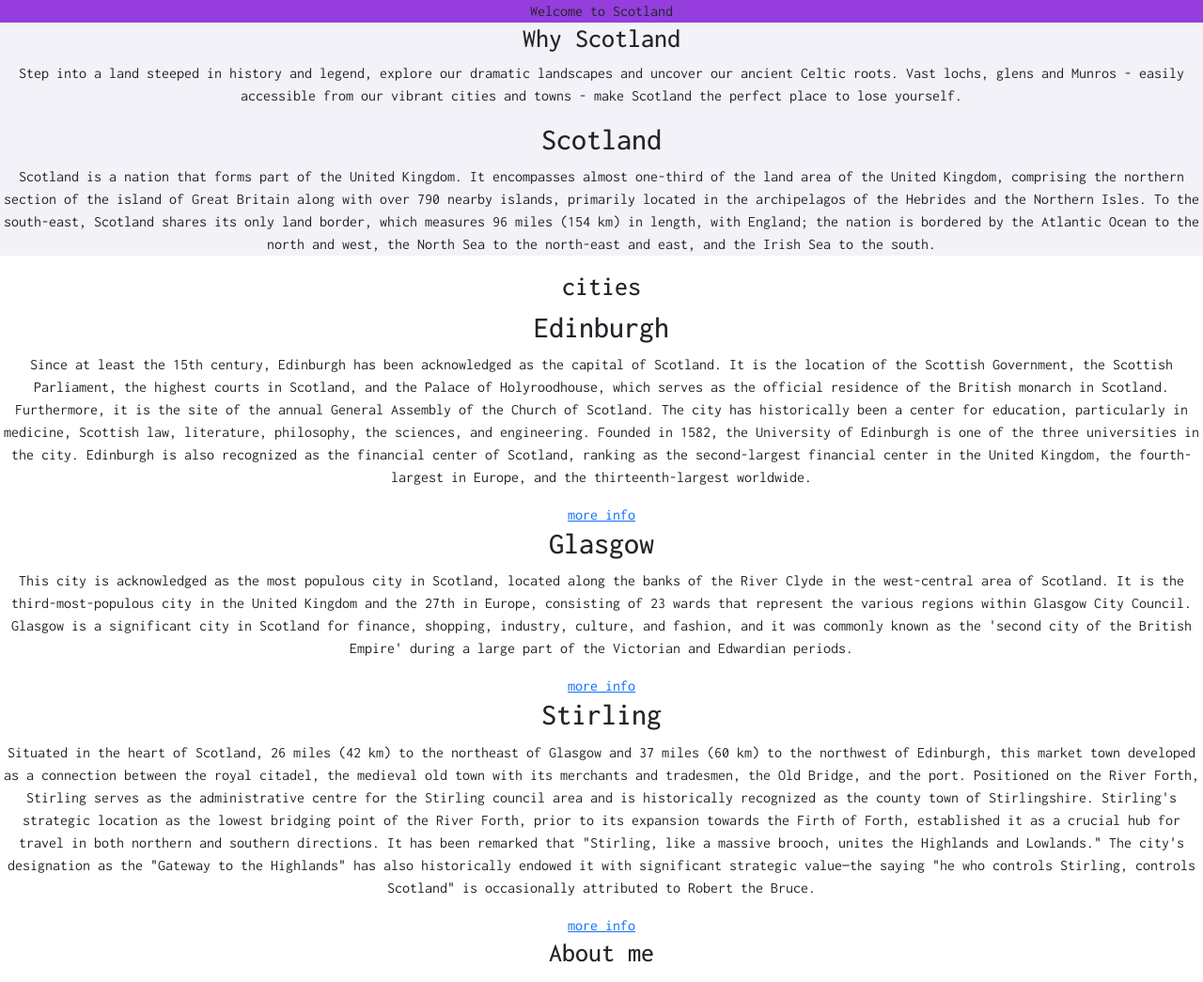
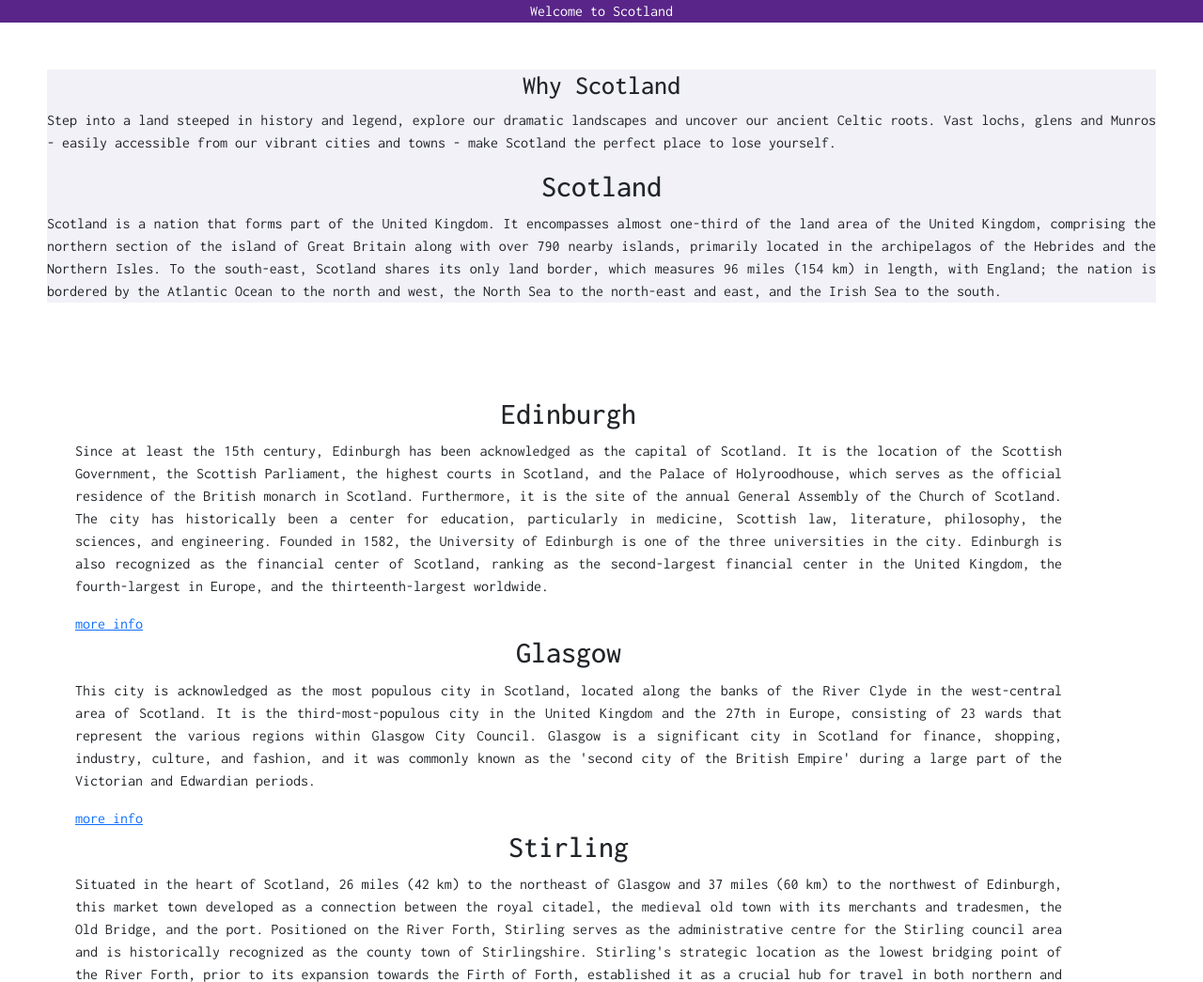
Before and after one commit to kcodes57/Welcome-to-Scotland, a plain HTML site: page index.html in a window 1280 px wide. Shown: the top 1045 px of the page at 94% size. Drawn offline with nearby package versions, Linux system fonts and the light colour scheme; a web font is replaced by a local one.

Commit message:
styled the website

```diff
--- a/index.html
+++ b/index.html
@@ -21,31 +21,28 @@
     <main>
         <section>
             <div class="info">
-            <h3>Why Scotland</h3>
+            <h3 class="title">Why Scotland</h3>
             <p>Step into a land steeped in history and legend, explore our dramatic landscapes and uncover our ancient Celtic roots. Vast lochs, glens and Munros - easily accessible from our vibrant cities and towns - make Scotland the perfect place to lose yourself.</p>
-            <h2>Scotland</h2>
+            <h2 class="title">Scotland</h2>
             <p>Scotland is a nation that forms part of the United Kingdom. It encompasses almost one-third of the land area of the United Kingdom, comprising the northern section of the island of Great Britain along with over 790 nearby islands, primarily located in the archipelagos of the Hebrides and the Northern Isles. To the south-east, Scotland shares its only land border, which measures 96 miles (154 km) in length, with England; the nation is bordered by the Atlantic Ocean to the north and west, the North Sea to the north-east and east, and the Irish Sea to the south.</p>
             </div>
         </section>
         <section >
             <div class="cities">
-            <h3>cities</h3>
-            <h2>Edinburgh</h2>
+
+
+            <h2 class="title">Edinburgh</h2>
             <p>Since at least the 15th century, Edinburgh has been acknowledged as the capital of Scotland. It is the location of the Scottish Government, the Scottish Parliament, the highest courts in Scotland, and the Palace of Holyroodhouse, which serves as the official residence of the British monarch in Scotland. Furthermore, it is the site of the annual General Assembly of the Church of Scotland. The city has historically been a center for education, particularly in medicine, Scottish law, literature, philosophy, the sciences, and engineering. Founded in 1582, the University of Edinburgh is one of the three universities in the city. Edinburgh is also recognized as the financial center of Scotland, ranking as the second-largest financial center in the United Kingdom, the fourth-largest in Europe, and the thirteenth-largest worldwide.</p>
             <a href="edinburgh.html"> more info </a>
-            <h2>Glasgow</h2>
+            <h2 class="title">Glasgow</h2>
             <p>This city is acknowledged as the most populous city in Scotland, located along the banks of the River Clyde in the west-central area of Scotland. It is the third-most-populous city in the United Kingdom and the 27th in Europe, consisting of 23 wards that represent the various regions within Glasgow City Council. Glasgow is a significant city in Scotland for finance, shopping, industry, culture, and fashion, and it was commonly known as the 'second city of the British Empire' during a large part of the Victorian and Edwardian periods.</p>
             <a href="glasgow.html"> more info </a>
-            <h2>Stirling</h2>
+            <h2 class="title">Stirling</h2>
             <p>Situated in the heart of Scotland, 26 miles (42 km) to the northeast of Glasgow and 37 miles (60 km) to the northwest of Edinburgh, this market town developed as a connection between the royal citadel, the medieval old town with its merchants and tradesmen, the Old Bridge, and the port. Positioned on the River Forth, Stirling serves as the administrative centre for the Stirling council area and is historically recognized as the county town of Stirlingshire. Stirling's strategic location as the lowest bridging point of the River Forth, prior to its expansion towards the Firth of Forth, established it as a crucial hub for travel in both northern and southern directions. It has been remarked that "Stirling, like a massive brooch, unites the Highlands and Lowlands." The city's designation as the "Gateway to the Highlands" has also historically endowed it with significant strategic value—the saying "he who controls Stirling, controls Scotland" is occasionally attributed to Robert the Bruce.</p>
             <a href="stirling.html"> more info </a>
        </div> </section>
 
     </main>
-    <footer>
-        <div class="about">
-            <h3>About me</h3>
-        </div>
-    </footer>
+
 </body>
 </html>
--- a/src/style.css
+++ b/src/style.css
@@ -7,8 +7,24 @@ body{
 
 }
 header{
-    background-color: #953ddd
+    color: white;
+    background-color: #592588
+}
+main{
+    text-align: justify;
 }
 .info{
-    background-color: #F2F2F8;
+    background-color: #F1F1F7;
+    margin: 50px
+
 }
+.title{
+    text-align: center;
+
+}
+.cities{
+  margin-top: 100px;
+  margin-bottom: 100px;
+  margin-right: 150px;
+  margin-left: 80px;
+}
```
